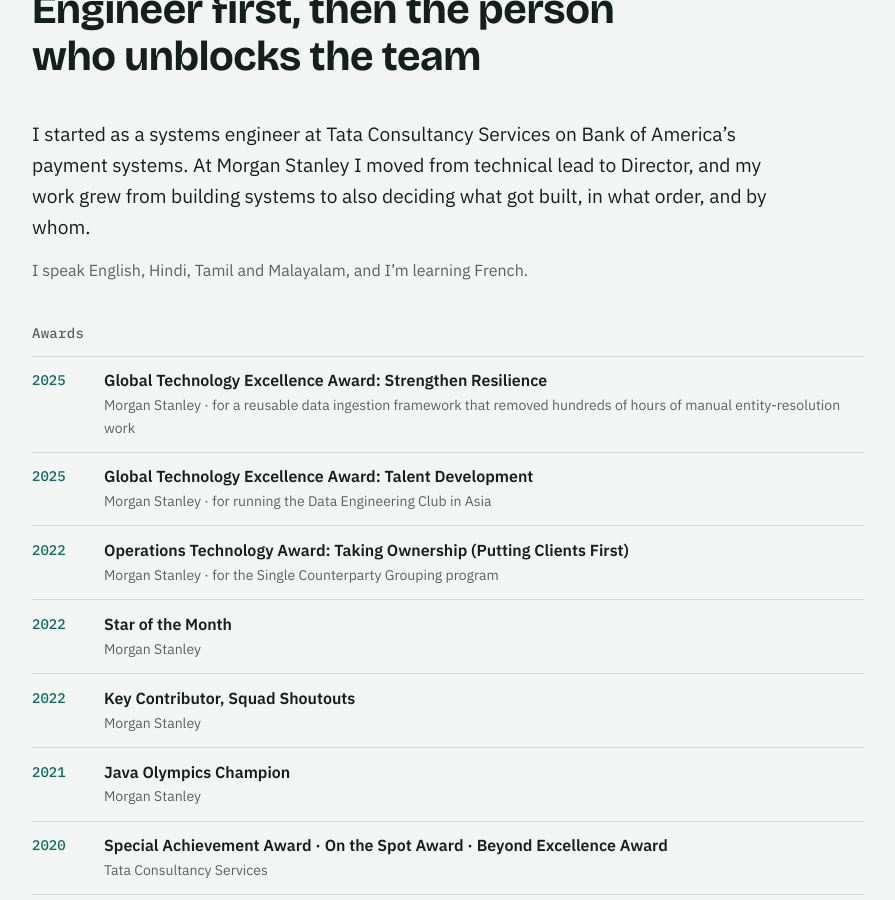
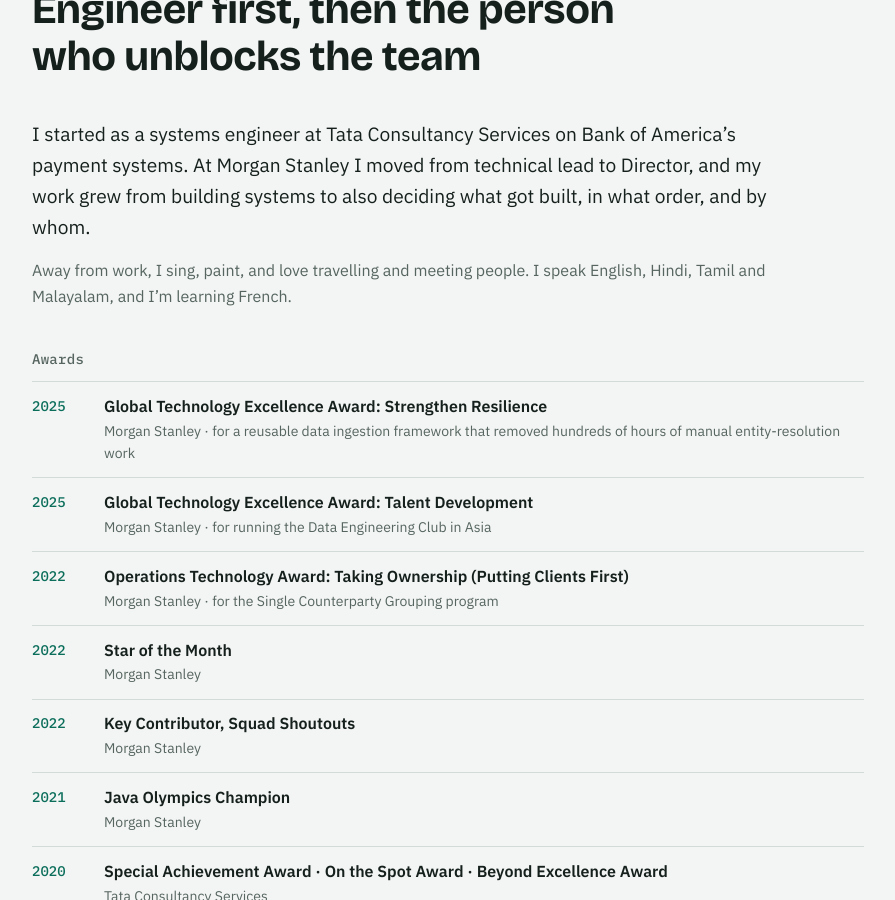
Before and after one commit to renjithak-swe/renjithak-swe.github.io, a Jekyll site: the page built from index.html, in a window 1280 px wide and 900 px high, scrolled down 3486 px. Shown: the whole window, without its empty margins (64-959 px from the left). Built offline with Jekyll 4.4.1, drawn with Linux system fonts in a browser that asks for light colours.

Commit message:
Add interests to About section

```diff
--- a/index.html
+++ b/index.html
@@ -167,7 +167,7 @@ layout: default
   </header>
   <div class="about-body">
     <p>I started as a systems engineer at Tata Consultancy Services on Bank of America’s payment systems. At Morgan Stanley I moved from technical lead to Director, and my work grew from building systems to also deciding what got built, in what order, and by whom.</p>
-    <p>I speak English, Hindi, Tamil and Malayalam, and I’m learning French.</p>
+    <p>Away from work, I sing, paint, and love travelling and meeting people. I speak English, Hindi, Tamil and Malayalam, and I’m learning French.</p>
   </div>
 
   <div class="awards">
```
